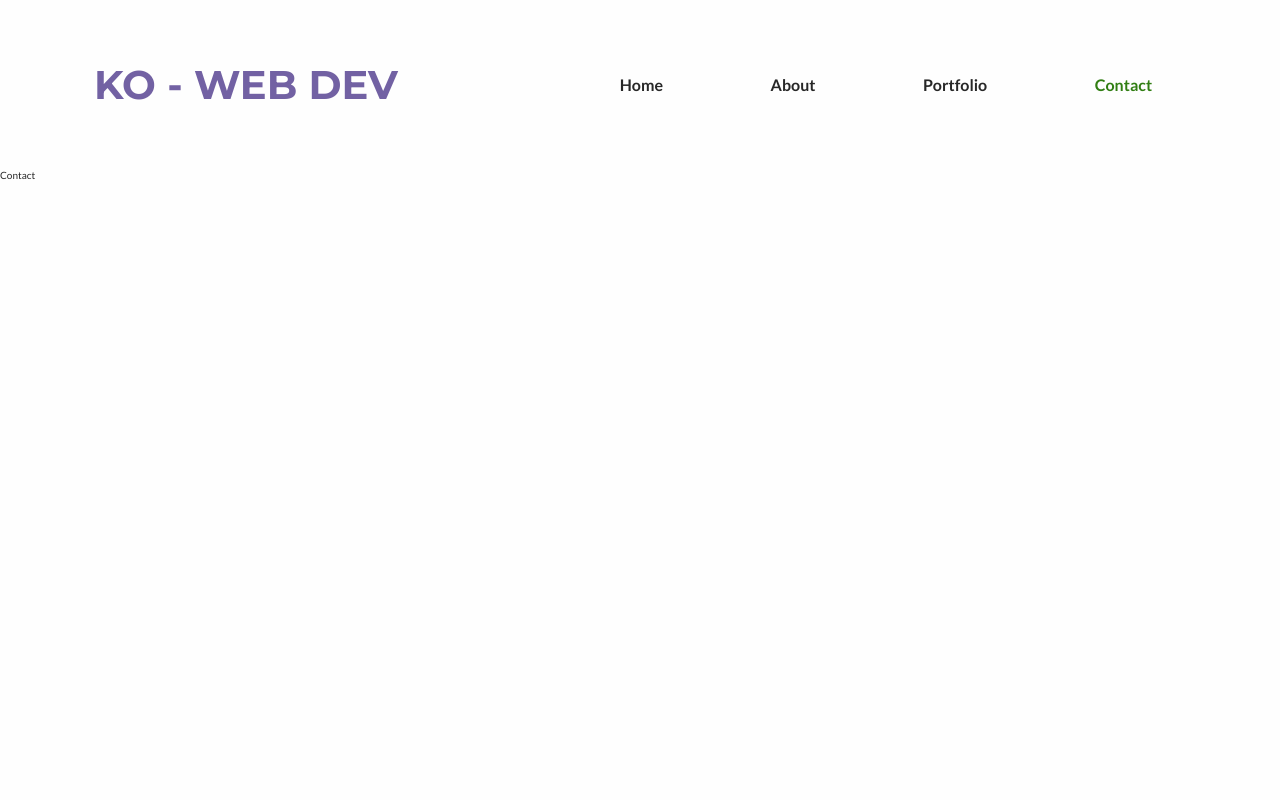
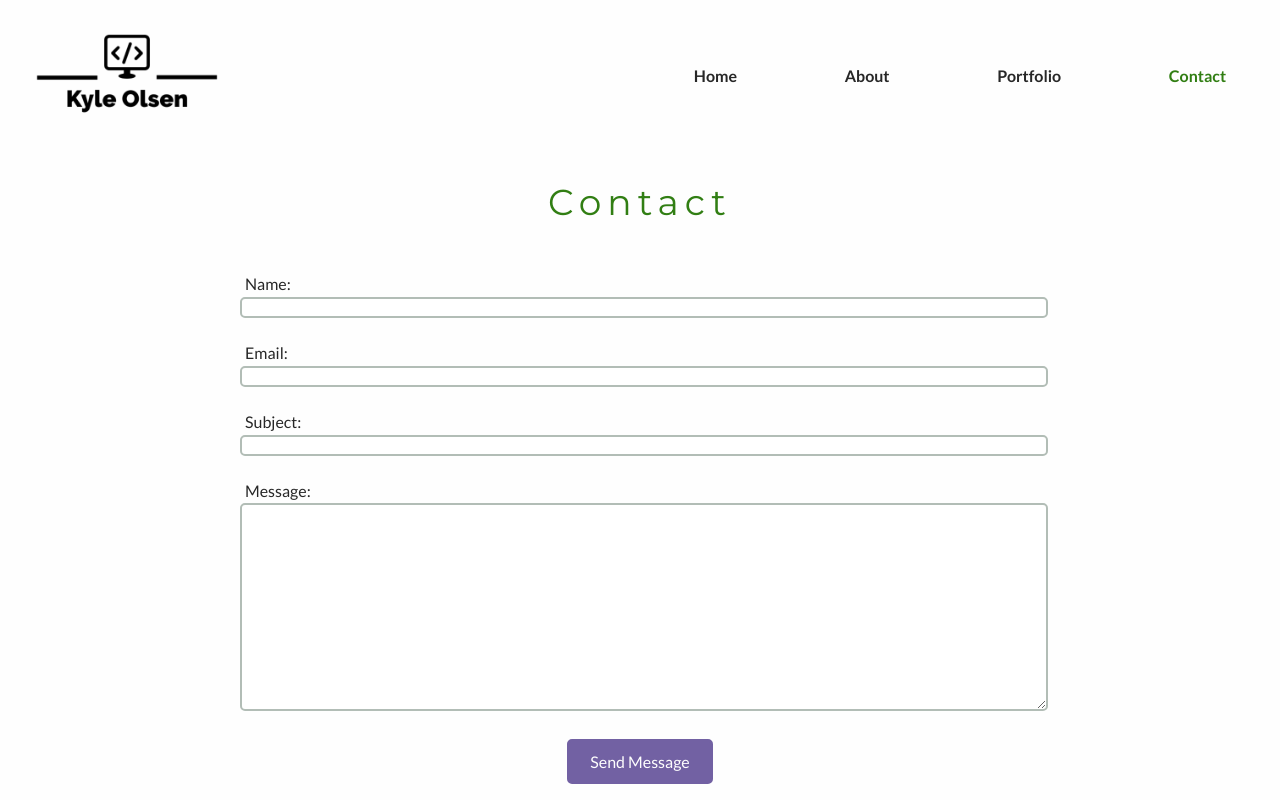
Before and after one commit to Keo222/my-portfolio, a React (Create React App) app: page /contact in a window 1280 px wide. Built offline with nearby package versions, Linux system fonts and the light colour scheme.

Commit message:
final fix on home page canvas as well as front end for contact page

```diff
--- a/src/App.tsx
+++ b/src/App.tsx
@@ -2,7 +2,7 @@ import React from "react";
 import { BrowserRouter as Router, Routes, Route } from "react-router-dom";
 
 import { ThemeProvider } from "styled-components";
-import { theme, dixieTheme } from "./styled/styled";
+import { theme } from "./styled/styled";
 import GlobalStyles from "./styled/globalStyles";
 
 // PAGES
@@ -13,12 +13,10 @@ import Contact from "./pages/Contact";
 
 // COMPONENTS
 import Navbar from "./components/Navbar";
-import Check from "./components/checkReactVer";
 
 function App() {
   return (
     <>
-      <Check />
       <ThemeProvider theme={theme}>
         <GlobalStyles />
         <Router>
--- a/src/components/Navbar.tsx
+++ b/src/components/Navbar.tsx
@@ -1,21 +1,32 @@
 import React from "react";
 import styled from "styled-components";
-import { NavLink, useLocation } from "react-router-dom";
+import { Link, NavLink, useLocation } from "react-router-dom";
+
+// Logo
+import myLogo from "../images/logos/myLogo.png";
 
 // Styled Components
 const Nav = styled.nav`
   width: 100%;
   display: flex;
   align-items: center;
-  justify-content: space-around;
+  justify-content: space-between;
 `;
 
-const Logo = styled.p`
-  font-family: "Montserrat", sans-serif;
-  font-size: 4rem;
-  font-weight: 700;
-  padding: 2rem;
-  color: ${(props) => props.theme.color.highlight2};
+// const Logo = styled.p`
+//   font-family: "Montserrat", sans-serif;
+//   font-size: 4rem;
+//   font-weight: 700;
+//   padding: 2rem;
+//   color: ${(props) => props.theme.color.highlight2};
+// `;
+
+const LogoContainer = styled.div`
+  height: 15rem;
+`;
+
+const Logo = styled.img`
+  height: 100%;
 `;
 
 const NavLinksContainer = styled.div`
@@ -41,7 +52,11 @@ const Navbar = () => {
   let location = useLocation();
   return (
     <Nav id="navElem">
-      <Logo>KO - WEB DEV</Logo>
+      <Link to="/">
+        <LogoContainer>
+          <Logo src={myLogo} />
+        </LogoContainer>
+      </Link>
       <NavLinksContainer>
         <StyledNavLink
           active={location.pathname === "/" ? "true" : "false"}
--- a/src/components/checkReactVer.js
+++ /dev/null
@@ -1,11 +0,0 @@
-import React from "react";
-
-require("react-dom");
-window.React2 = require("react");
-console.log(window.React1 === window.React2);
-
-const checkReactVer = () => {
-  return <div></div>;
-};
-
-export default checkReactVer;
--- a/src/pages/Contact.tsx
+++ b/src/pages/Contact.tsx
@@ -1,9 +1,138 @@
-import React from "react";
+import React, { useState } from "react";
+import styled from "styled-components";
+
+// Styled Components
+const ContactHeading = styled.h1`
+  font-family: "Montserrat", sans-serif;
+  font-size: 3.6rem;
+  font-weight: 400;
+  color: ${(props) => props.theme.color.highlight1};
+  text-align: center;
+  letter-spacing: 6px;
+  margin-top: 3rem;
+  margin-bottom: 5rem;
+`;
+
+const ContactForm = styled.form`
+  font-size: 1.6rem;
+  width: clamp(180px, 70%, 800px);
+  margin-inline: auto;
+`;
+
+const InputGrouping = styled.div`
+  margin-block: 2.5rem;
+`;
+
+const StyledLabel = styled.label`
+  display: inline-block;
+  margin-left: 0.5rem;
+  margin-bottom: 3px;
+`;
+
+const StyledTextInput = styled.input`
+  width: 100%;
+  border: 2px solid ${(props) => props.theme.color.primaryMid};
+  border-radius: 5px;
+
+  &:focus,
+  &:focus-visible {
+    outline: none;
+    border: 2px solid ${(props) => props.theme.color.highlight1};
+  }
+`;
+
+const StyledTextArea = styled.textarea`
+  width: 100%;
+  height: clamp(100px, 25vh, 400px);
+  border: 2px solid ${(props) => props.theme.color.primaryMid};
+  border-radius: 5px;
+
+  &:focus,
+  &:focus-visible {
+    outline: none;
+    border: 2px solid ${(props) => props.theme.color.highlight1};
+  }
+`;
+
+const CenteringDiv = styled.div`
+  display: flex;
+  justify-content: center;
+`;
+
+const StyledSubmitButton = styled.button`
+  font-family: inherit;
+  font-size: 1.6rem;
+  font-weight: 500;
+  color: ${(props) => props.theme.color.primary1};
+  background-color: ${(props) => props.theme.color.highlight2};
+  padding: 1rem 2rem;
+  border: 3px solid ${(props) => props.theme.color.highlight2};
+  border-radius: 5px;
+  transition: all 0.2s;
+
+  &:hover {
+    cursor: pointer;
+    color: ${(props) => props.theme.color.highlight2};
+    background-color: ${(props) => props.theme.color.primary1};
+  }
+`;
 
 type Props = {};
 
 const Contact = (props: Props) => {
-  return <div>Contact</div>;
+  const [name, setName] = useState("");
+  const [email, setEmail] = useState("");
+  const [subject, setSubject] = useState("");
+  const [msg, setMsg] = useState("");
+
+  const handleSubmit = (e: React.FormEvent) => {
+    e.preventDefault();
+    console.log("Name: ", name);
+    console.log("Email: ", email);
+    console.log("Subject: ", subject);
+    console.log("Message: ", msg);
+  };
+
+  return (
+    <>
+      <ContactHeading>Contact</ContactHeading>
+      <ContactForm>
+        <InputGrouping>
+          <StyledLabel>Name:</StyledLabel>
+          <StyledTextInput
+            value={name}
+            onChange={(e) => setName(e.target.value)}
+          />
+        </InputGrouping>
+        <InputGrouping>
+          <StyledLabel>Email:</StyledLabel>
+          <StyledTextInput
+            value={email}
+            onChange={(e) => setEmail(e.target.value)}
+          />
+        </InputGrouping>
+        <InputGrouping>
+          <StyledLabel>Subject:</StyledLabel>
+          <StyledTextInput
+            value={subject}
+            onChange={(e) => setSubject(e.target.value)}
+          />
+        </InputGrouping>
+        <InputGrouping>
+          <StyledLabel>Message:</StyledLabel>
+          <StyledTextArea
+            value={msg}
+            onChange={(e) => setMsg(e.target.value)}
+          />
+        </InputGrouping>
+        <CenteringDiv>
+          <StyledSubmitButton onClick={(e) => handleSubmit(e)}>
+            Send Message
+          </StyledSubmitButton>
+        </CenteringDiv>
+      </ContactForm>
+    </>
+  );
 };
 
 export default Contact;
--- a/src/pages/Home.tsx
+++ b/src/pages/Home.tsx
@@ -1,3 +1,5 @@
+import { useEffect } from "react";
+
 import styled from "styled-components";
 import { Link } from "react-router-dom";
 
@@ -16,7 +18,7 @@ const LargeOutlineDiv = styled.div`
   margin-left: 20vw;
   margin-top: calc(100vh - (95vh - 173px) - 173px);
   width: calc(80vw - 5rem);
-  height: calc(95vh - 173px - 5rem);
+  min-height: calc(95vh - 173px - 5rem);
   background-color: ${(props) => props.theme.color.primary2};
   border: 1px solid ${(props) => props.theme.color.primary2};
   border-radius: 15px;
@@ -99,10 +101,9 @@ const Home = () => {
     canvas.height = canvas.offsetHeight;
   }
 
-  let x = 0;
-  let y = 0;
-
-  window.addEventListener("load", () => {
+  useEffect(() => {
+    let x = 0;
+    let y = 0;
     const canvas = document.getElementById("canvas") as HTMLCanvasElement;
     const container = document.getElementById(
       "canvas-container"
@@ -124,7 +125,7 @@ const Home = () => {
         });
       }
     }
-  });
+  }, []);
 
   return (
     <HomeContainer>
--- a/src/pages/Portfolio.tsx
+++ b/src/pages/Portfolio.tsx
@@ -18,14 +18,6 @@ const TopLineDiv = styled.div`
   display: flex;
   justify-content: space-around;
   align-items: center;
-`;
-
-const PageHeader = styled.h1`
-  color: ${(props) => props.theme.color.highlight1};
-  font-size: 3.2rem;
-  font-weight: 400;
-  margin: 0;
-  letter-spacing: 5px;
 `;
 
 const ToggleDiv = styled.div`
```
Also changed, not shown: src/images/logos/myLogo.png (added).
